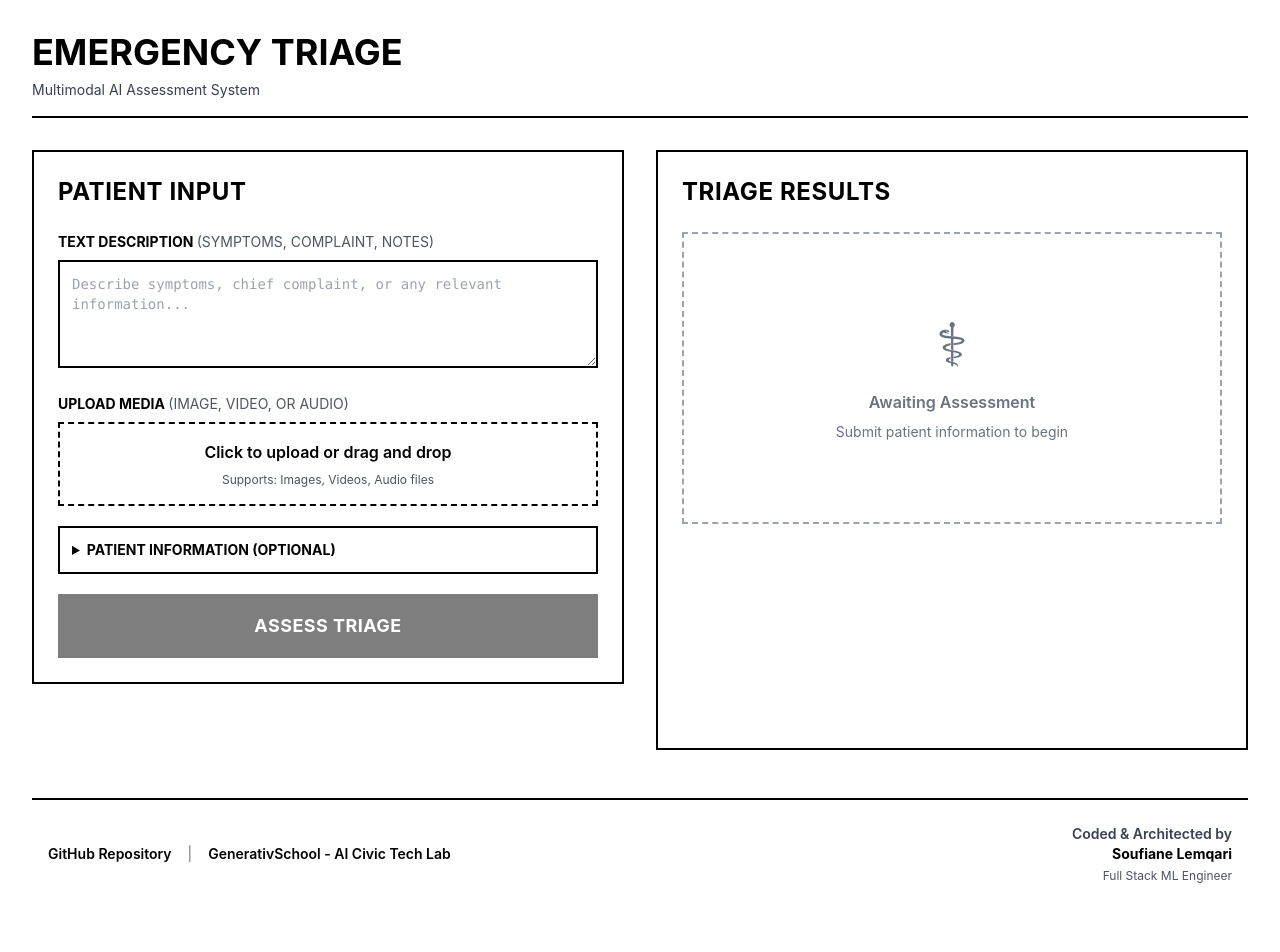
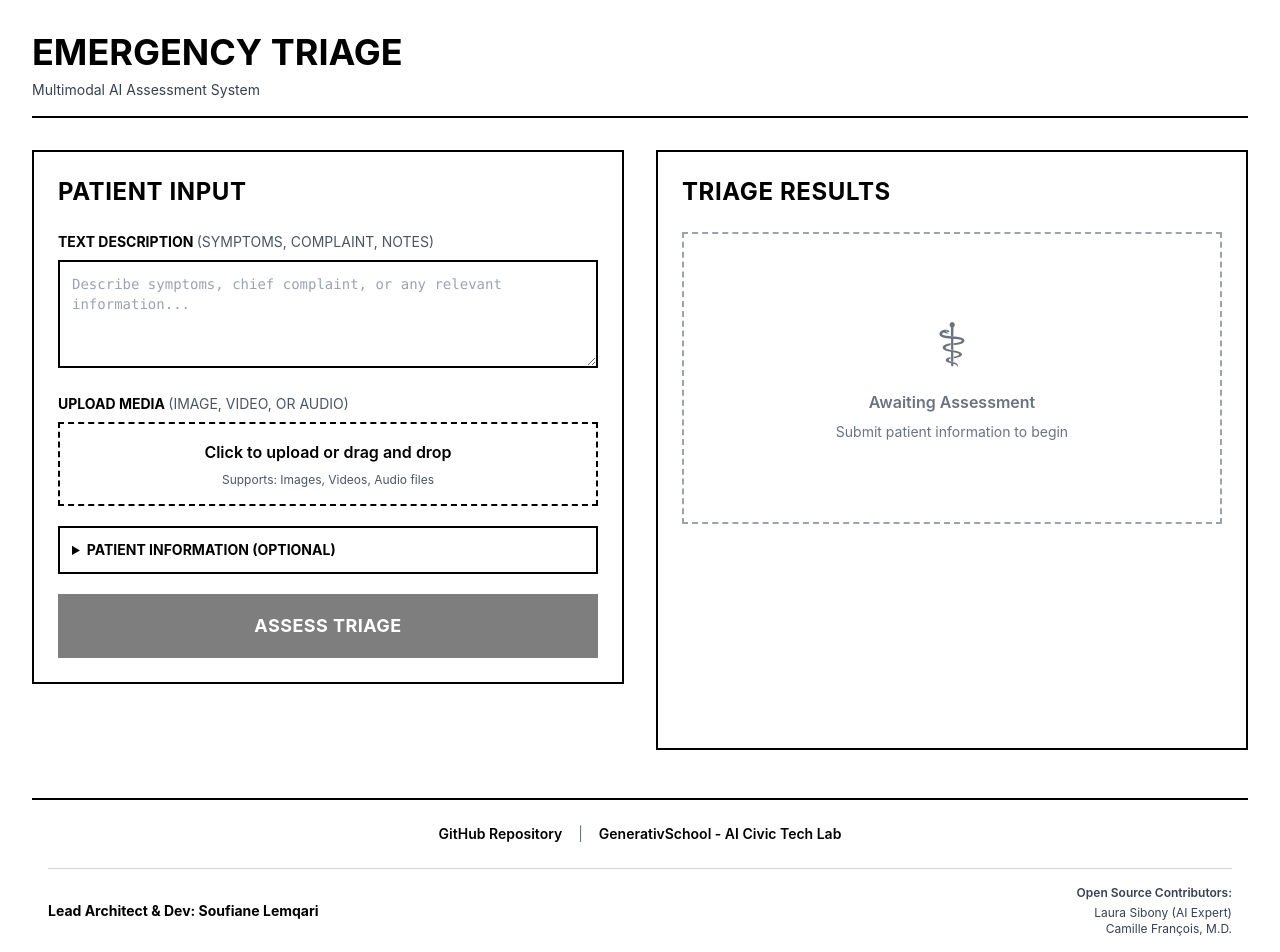
Before and after one commit to GenerativSchool-Lab/aura, a Next.js app in the folder frontend/: page / in a window 1280 px wide. Shown: the top 952 px of the page. Built offline with nearby package versions, Linux system fonts and the light colour scheme.

Commit message:
Update footer: add open source contributors Laura Sibony and Camille François, update Soufiane credit

```diff
--- a/frontend/app/page.tsx
+++ b/frontend/app/page.tsx
@@ -460,8 +460,9 @@ export default function Home() {
       {/* Footer */}
       <footer className="mt-12 border-t-2 border-black pt-6 pb-4">
         <div className="max-w-7xl mx-auto px-4">
-          <div className="flex flex-col md:flex-row justify-between items-center gap-4 text-sm">
-            <div className="flex flex-col md:flex-row gap-4 items-center">
+          <div className="flex flex-col gap-6 text-sm">
+            {/* Links */}
+            <div className="flex flex-col md:flex-row gap-4 items-center justify-center">
               <a
                 href="https://github.com/GenerativSchool-Lab/aura"
                 target="_blank"
@@ -480,10 +481,17 @@ export default function Home() {
                 GenerativSchool - AI Civic Tech Lab
               </a>
             </div>
-            <div className="text-gray-700 text-center md:text-right">
-              <p className="font-semibold">Coded & Architected by</p>
-              <p className="text-black font-bold">Soufiane Lemqari</p>
-              <p className="text-xs text-gray-600 mt-1">Full Stack ML Engineer</p>
+
+            {/* Credits */}
+            <div className="flex flex-col md:flex-row justify-between items-center gap-4 border-t border-gray-300 pt-4">
+              <div className="text-center md:text-left">
+                <p className="text-black font-bold">Lead Architect & Dev: Soufiane Lemqari</p>
+              </div>
+              <div className="text-center md:text-right text-gray-700">
+                <p className="text-xs font-semibold mb-1">Open Source Contributors:</p>
+                <p className="text-xs">Laura Sibony (AI Expert)</p>
+                <p className="text-xs">Camille François, M.D.</p>
+              </div>
             </div>
           </div>
         </div>
```
